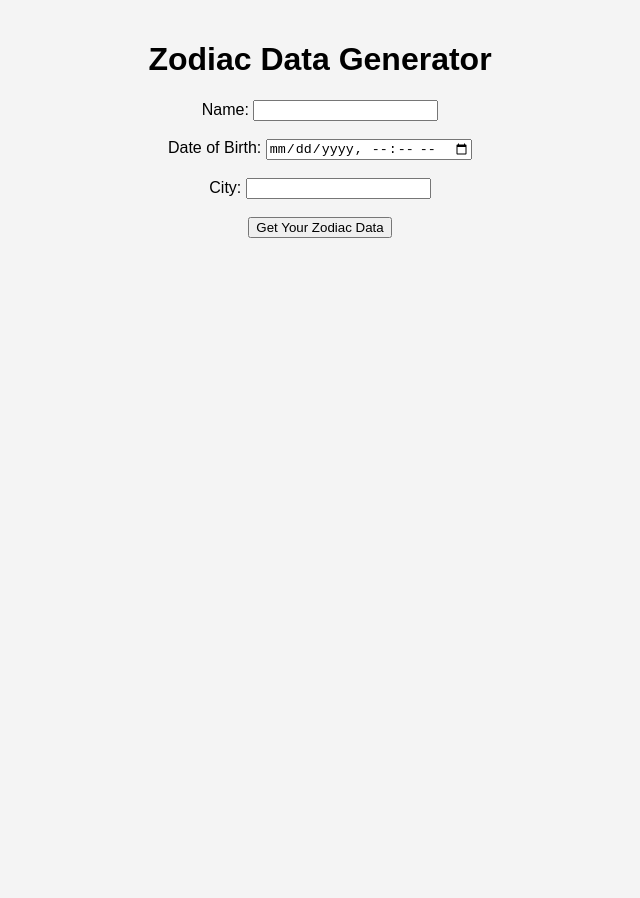
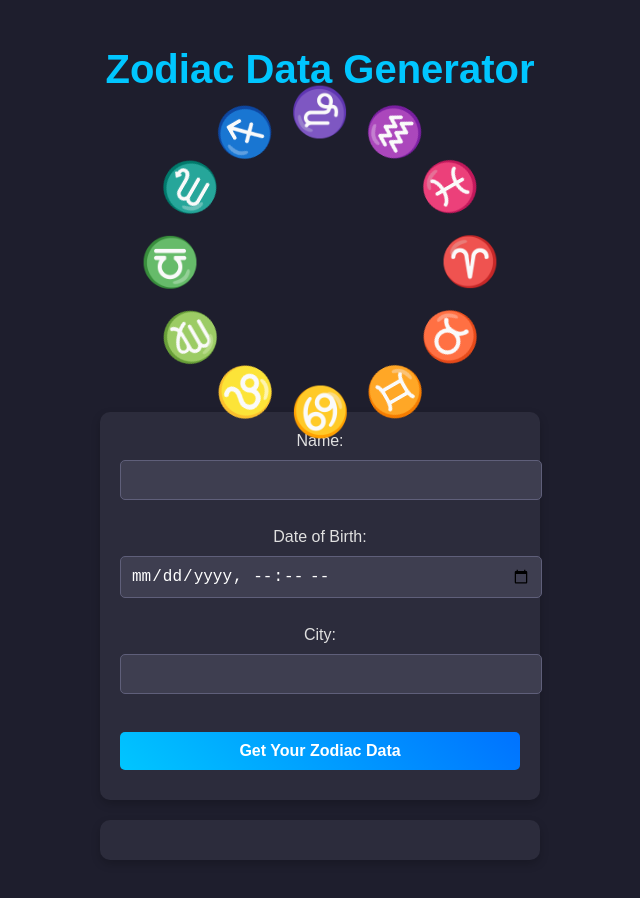
Before and after one commit to Kamurtaza/zodiac-website, a website: page public/index.html in a window 1280 px wide. Shown: the whole page, without its empty margins (320-960 px from the left). Before the commit the page ends 800 px from the top, so only its background shows below. Drawn offline with Linux system fonts and the light colour scheme.

Commit message:
added some more stlyingn and put the zodiac symbols arount the page

```diff
--- a/public/index.html
+++ b/public/index.html
@@ -8,6 +8,23 @@
 </head>
 <body>
     <h1>Zodiac Data Generator</h1>
+
+    <!-- Container for the zodiac symbols -->
+    <div id="zodiacSymbols">
+        <span class="zodiac-symbol">&#9800;</span> <!-- Aries -->
+        <span class="zodiac-symbol">&#9801;</span> <!-- Taurus -->
+        <span class="zodiac-symbol">&#9802;</span> <!-- Gemini -->
+        <span class="zodiac-symbol">&#9803;</span> <!-- Cancer -->
+        <span class="zodiac-symbol">&#9804;</span> <!-- Leo -->
+        <span class="zodiac-symbol">&#9805;</span> <!-- Virgo -->
+        <span class="zodiac-symbol">&#9806;</span> <!-- Libra -->
+        <span class="zodiac-symbol">&#9807;</span> <!-- Scorpio -->
+        <span class="zodiac-symbol">&#9808;</span> <!-- Sagittarius -->
+        <span class="zodiac-symbol">&#9809;</span> <!-- Capricorn -->
+        <span class="zodiac-symbol">&#9810;</span> <!-- Aquarius -->
+        <span class="zodiac-symbol">&#9811;</span> <!-- Pisces -->
+    </div>
+
     <form id="zodiacForm">
         <label for="name">Name:</label>
         <input type="text" id="name" required><br><br>
--- a/public/styles.css
+++ b/public/styles.css
@@ -1,15 +1,139 @@
+/* Main body styling */
 body {
-    font-family: Arial, sans-serif;
+    font-family: 'Poppins', sans-serif;
     text-align: center;
-    background-color: #f4f4f4;
+    background-color: #1e1e2d; /* Dark, cool background */
     margin: 0;
     padding: 20px;
+    color: #fff; /* White text color for contrast */
 }
 
-form {
-    margin-top: 20px;
+/* Header styling */
+h1 {
+    font-size: 2.5rem;
+    color: #00c6ff; /* Cool gradient color for title */
+    margin-bottom: 20px;
 }
 
-#chartResult {
-    margin-top: 20px;
+/* Zodiac Symbols Container */
+#zodiacSymbols {
+    display: flex;
+    justify-content: center;
+    align-items: center;
+    flex-wrap: wrap;
+    position: relative;
+    margin-bottom: 20px;
+    width: 300px;
+    height: 300px;
+    margin: 0 auto;
 }
+
+/* Styling individual zodiac symbols */
+.zodiac-symbol {
+    font-size: 3rem;
+    color: #fff;
+    margin: 5px;
+    position: absolute;
+    transition: transform 0.3s;
+}
+
+/* Use rotation to position the symbols in a circle */
+.zodiac-symbol:nth-child(1) { transform: rotate(0deg) translate(150px); }
+.zodiac-symbol:nth-child(2) { transform: rotate(30deg) translate(150px); }
+.zodiac-symbol:nth-child(3) { transform: rotate(60deg) translate(150px); }
+.zodiac-symbol:nth-child(4) { transform: rotate(90deg) translate(150px); }
+.zodiac-symbol:nth-child(5) { transform: rotate(120deg) translate(150px); }
+.zodiac-symbol:nth-child(6) { transform: rotate(150deg) translate(150px); }
+.zodiac-symbol:nth-child(7) { transform: rotate(180deg) translate(150px); }
+.zodiac-symbol:nth-child(8) { transform: rotate(210deg) translate(150px); }
+.zodiac-symbol:nth-child(9) { transform: rotate(240deg) translate(150px); }
+.zodiac-symbol:nth-child(10) { transform: rotate(270deg) translate(150px); }
+.zodiac-symbol:nth-child(11) { transform: rotate(300deg) translate(150px); }
+.zodiac-symbol:nth-child(12) { transform: rotate(330deg) translate(150px); }
+
+.zodiac-symbol:hover {
+    transform: scale(1.2); /* Enlarge symbols on hover */
+}
+
+/* Form styling */
+form {
+    background-color: #2c2c3c;
+    padding: 20px;
+    border-radius: 10px;
+    box-shadow: 0 4px 10px rgba(0, 0, 0, 0.2);
+    max-width: 400px;
+    margin: 0 auto;
+    color: #ffffff;
+}
+
+label {
+    font-size: 1rem;
+    color: #e0e0e0;
+}
+
+input, button {
+    width: 100%;
+    padding: 10px;
+    margin: 10px 0;
+    border-radius: 5px;
+    border: none;
+    font-size: 1rem;
+}
+
+input[type="text"], input[type="datetime-local"], input[type="submit"] {
+    background-color: #3e3e50;
+    color: #fff;
+    border: 1px solid #5f5f7a;
+}
+
+/* Button styling */
+button {
+    background-color: #00c6ff;
+    background-image: linear-gradient(45deg, #00c6ff, #0072ff);
+    color: #fff;
+    font-weight: bold;
+    cursor: pointer;
+    transition: background-color 0.3s;
+}
+
+button:hover {
+    background-image: linear-gradient(45deg, #0072ff, #00c6ff);
+}
+
+/* Zodiac list container */
+#zodiacListContainer {
+    background-color: #2c2c3c;
+    padding: 20px;
+    border-radius: 10px;
+    max-width: 400px;
+    margin: 20px auto;
+    box-shadow: 0 4px 10px rgba(0, 0, 0, 0.2);
+}
+
+ul {
+    list-style: none;
+    padding: 0;
+    color: #fff;
+}
+
+li {
+    font-size: 1.2rem;
+    background-color: #3e3e50;
+    margin: 10px 0;
+    padding: 10px;
+    border-radius: 5px;
+    box-shadow: 0 2px 5px rgba(0, 0, 0, 0.2);
+}
+
+li:hover {
+    background-color: #00c6ff;
+    color: #fff;
+    transition: background-color 0.3s ease;
+}
+
+/* Responsive design */
+@media (max-width: 768px) {
+    form, #zodiacListContainer {
+        max-width: 90%;
+    }
+}
```
